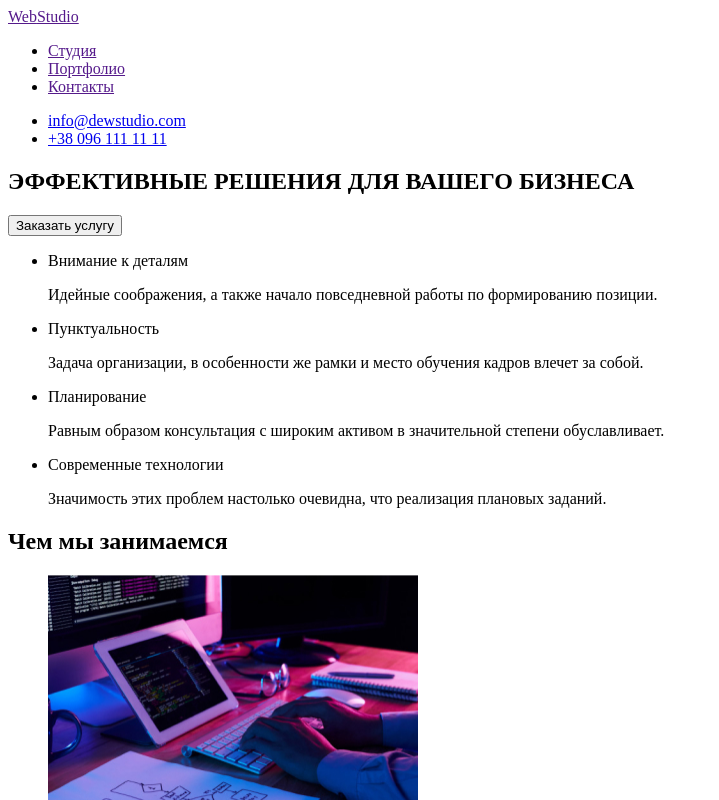
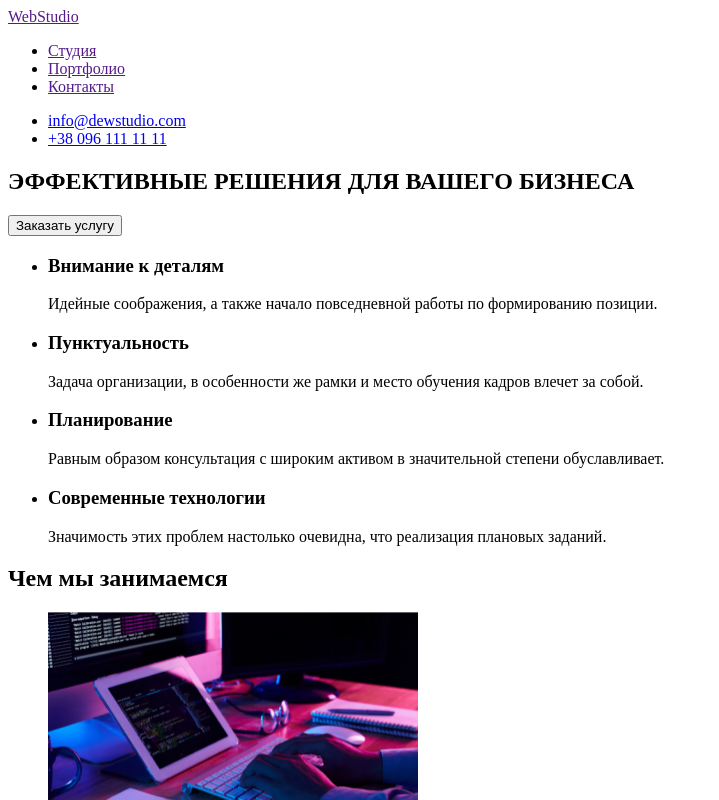
Before and after one commit to IvanKhripko/goit-markup-hw-01, a plain HTML site: page index.html in a window 1280 px wide. Shown: the top 800 px of the page, without its empty margins (0-719 px from the left). Drawn offline with Linux system fonts and the light colour scheme.

Commit message:
final bug fix
Replacing <p> tags with level 3 headings, replaced the title in the footer with a link, removed the logo from the<nav> tag

```diff
--- a/index.html
+++ b/index.html
@@ -8,8 +8,8 @@
 </head>
 <body>
     <header>
+        <a href=""><span>Web</span>Studio</a>
             <nav>
-            <a href=""><span>Web</span>Studio</a>
                 <ul>
                     <li>
                         <a href="">Студия</a>
@@ -43,19 +43,19 @@
             <h2 hidden>Наши преимущества</h2>
             <ul>
                 <li>
-                    <p>Внимание к деталям</p>
+                    <h3>Внимание к деталям</h3>
                     <p>Идейные соображения, а также начало повседневной работы по формированию позиции.</p>
                 </li>
                 <li>
-                    <p>Пунктуальность</p>
+                    <h3>Пунктуальность</h3>
                     <p>Задача организации, в особенности же рамки и место обучения кадров влечет за собой.</p>
                 </li>
                 <li>
-                    <p>Планирование</p>
+                    <h3>Планирование</h3>
                     <p>Равным образом консультация с широким активом в значительной степени обуславливает.</p>
                 </li>
                 <li>
-                    <p>Современные технологии</p>
+                    <h3>Современные технологии</h3>
                     <p>Значимость этих проблем настолько очевидна, что реализация плановых заданий.</p>
                 </li>
             </ul>
@@ -107,7 +107,7 @@
 
     <footer>
         <section>
-            <h2><span>Web</span>Studio</h2>
+            <a href=""><span>Web</span>Studio</a>
         <!--CONTACT INFORMATION-->
             <address>
                 <ul>
```
Lines whose indentation alone changed are shown as unchanged.
